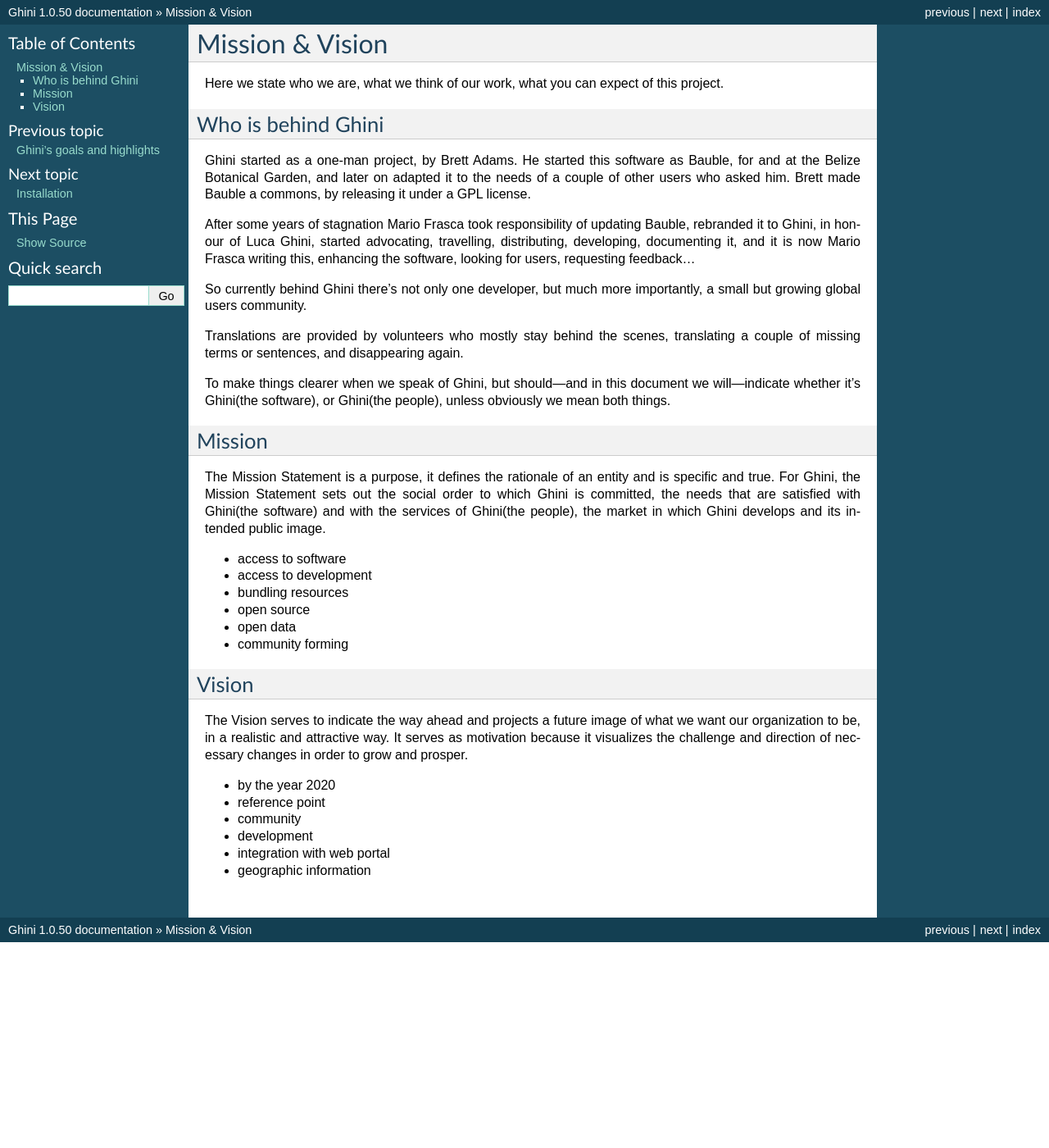
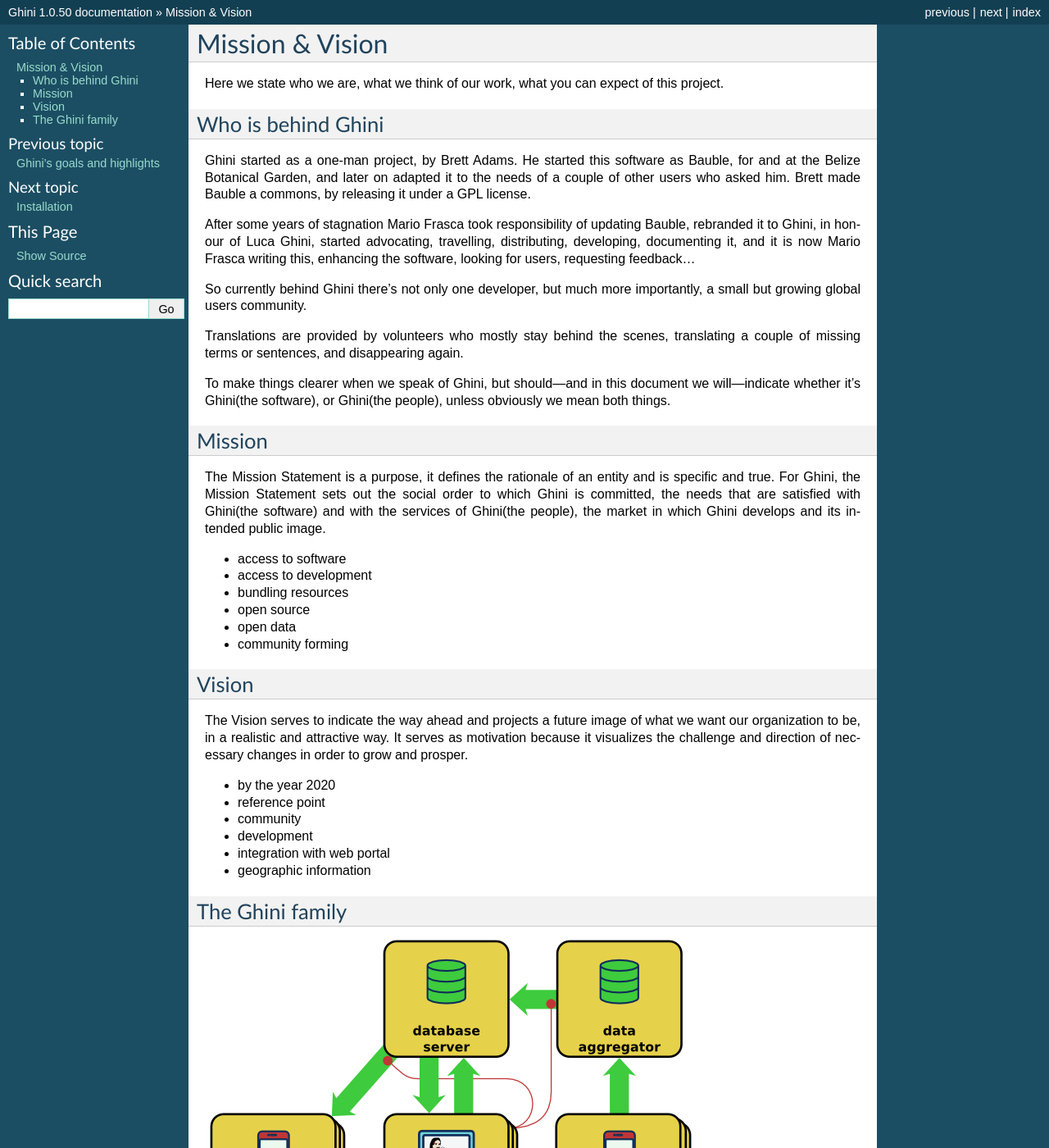
Before and after one commit to Ghini/ghini.desktop-docs.i18n, a Sphinx documentation site: the page built from doc/statements.rst, in a window 1280 px wide and 1400 px high. Shown: the whole window at 82% size. Built offline with Sphinx 7.4.7, drawn with Linux system fonts in a browser that asks for light colours.

Commit message:
the ghini family

```diff
--- a/doc/statements.rst
+++ b/doc/statements.rst
@@ -58,3 +58,8 @@
 * development
 * integration with web portal
 * geographic information
+
+The Ghini family
+..............................................
+
+.. image:: images/ghini-family.png
```
Also changed, not shown: 15 other files.
